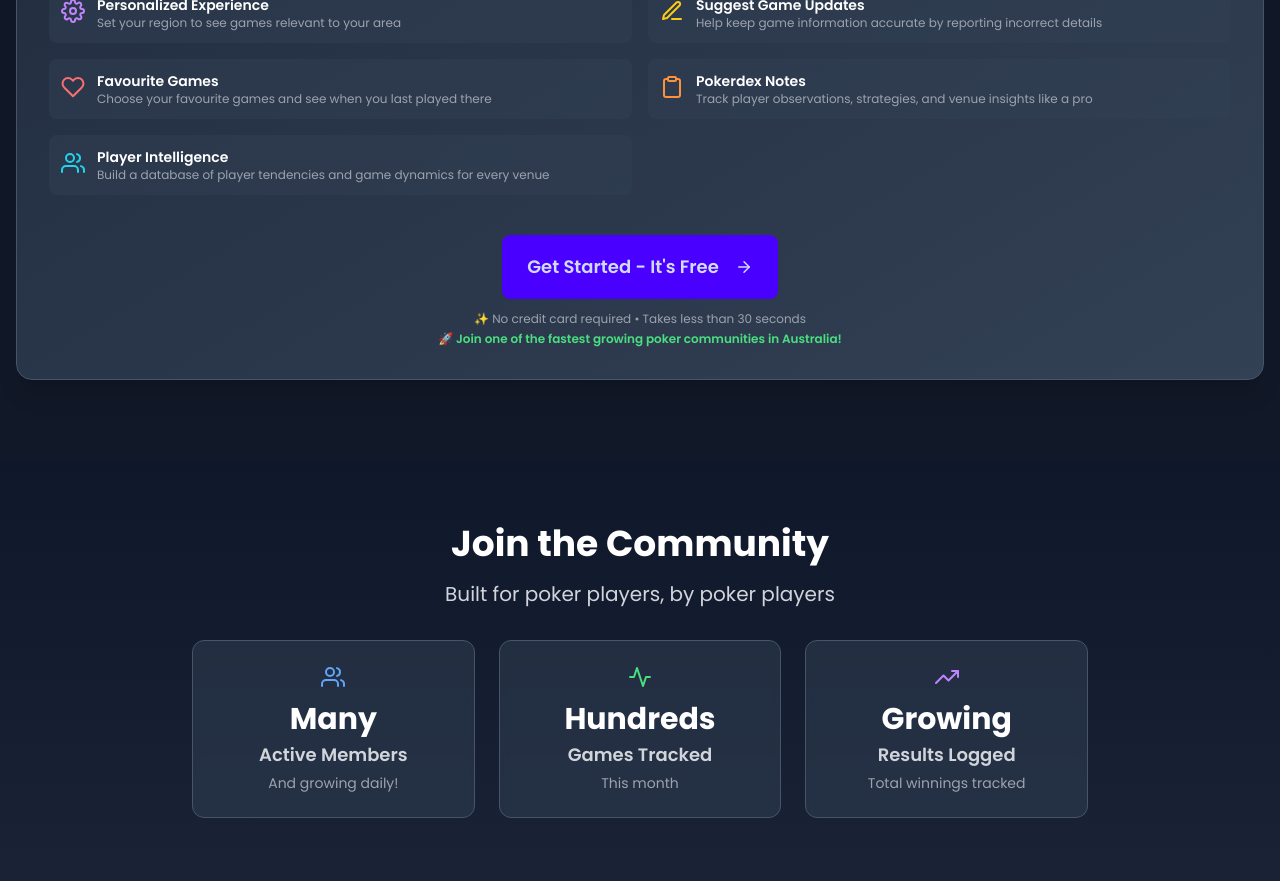
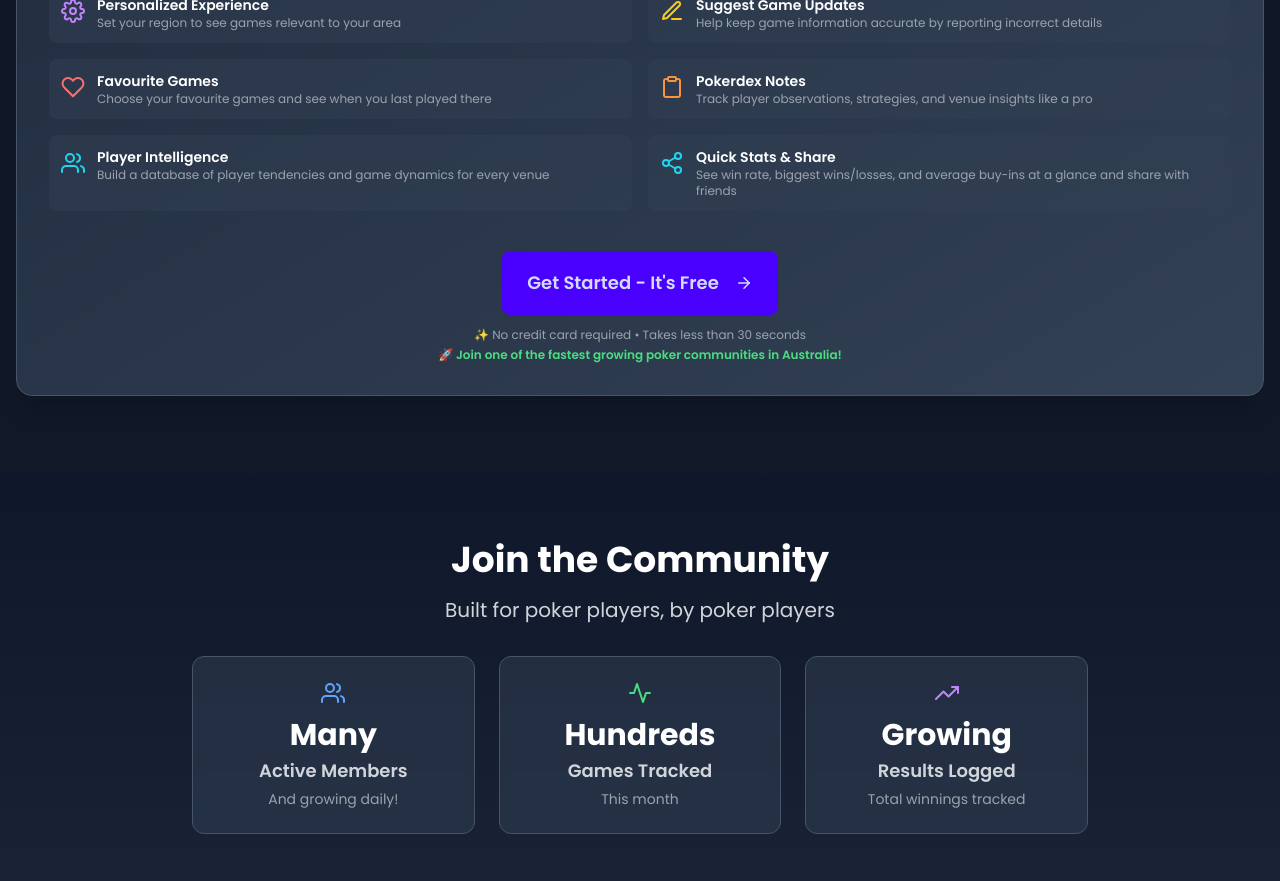
Before and after one commit to marcus-agrippa/poker-listing-app, a React (Create React App) app: page / in a window 1280 px wide. Shown: the part 2420-3301 px from the top of the page. Built offline with nearby package versions, Linux system fonts and the light colour scheme; no server answers; the HTML template or start-up script is replaced by a standard one.

Commit message:
add new feature to promo cards

```diff
--- a/src/components/ui/SignupPromotionCard.jsx
+++ b/src/components/ui/SignupPromotionCard.jsx
@@ -8,6 +8,7 @@
   FiHeart,
   FiClipboard,
   FiUsers,
+  FiShare2,
 } from 'react-icons/fi';
 import AuthModal from '../auth/AuthModal';
 
@@ -47,12 +48,20 @@
     {
       icon: <FiClipboard className='text-orange-400' />,
       title: 'Pokerdex Notes',
-      description: 'Track player observations, strategies, and venue insights like a pro',
+      description:
+        'Track player observations, strategies, and venue insights like a pro',
     },
     {
       icon: <FiUsers className='text-cyan-400' />,
       title: 'Player Intelligence',
-      description: 'Build a database of player tendencies and game dynamics for every venue',
+      description:
+        'Build a database of player tendencies and game dynamics for every venue',
+    },
+    {
+      icon: <FiShare2 className='text-cyan-400' />,
+      title: 'Quick Stats & Share',
+      description:
+        'See win rate, biggest wins/losses, and average buy-ins at a glance and share with friends',
     },
   ];
 
```
